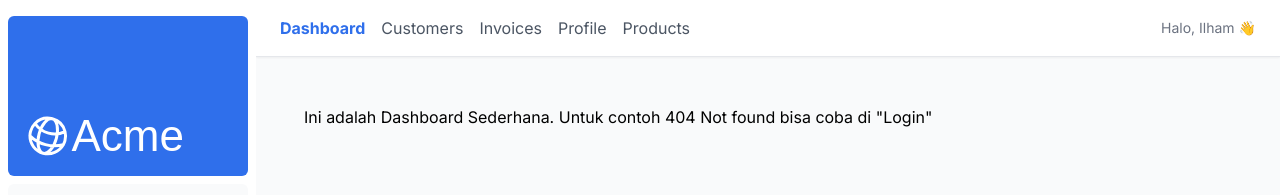
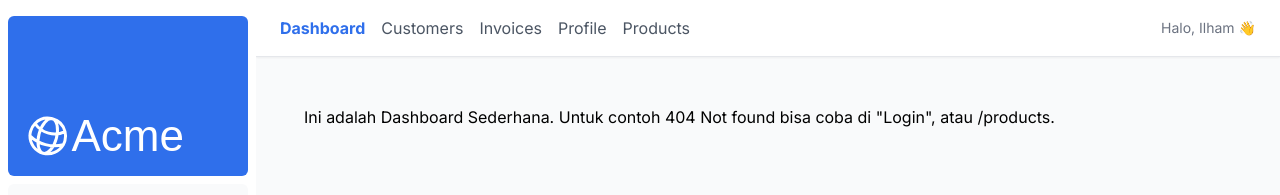
Before and after one commit to ilhampujianto/nextjs-acme-project, a Next.js app: page /dashboard in a window 1280 px wide. Before the commit this address had no page. Shown: the top 195 px of the page. Built offline with nearby package versions, Linux system fonts and the light colour scheme; a web font is replaced by a local one.

Commit message:
next dynamic route

```diff
--- a/app/dashboard/page.tsx
+++ b/app/dashboard/page.tsx
@@ -1,5 +1,5 @@
 export default function Page() {
   return <p>Ini adalah Dashboard Sederhana.
-    Untuk contoh 404 Not found bisa coba di "Login"
+    Untuk contoh 404 Not found bisa coba di "Login", atau /products.
   </p>;
 }
--- a/app/products/[id]/page.tsx
+++ b/app/products/[id]/page.tsx
@@ -5,6 +5,12 @@ const products = [
   { id: '2', name: 'iPhone 15 Pro', price: 20000000, description: 'Smartphone flagship Apple dengan kamera pro dan titanium body.' },
   { id: '3', name: 'AirPods Pro 2', price: 3500000, description: 'Earphone wireless dengan ANC dan spatial audio.' },
 ];
+
+export async function generateStaticParams() {
+  return products.map((product) => ({
+    id: product.id,
+  }));
+}
 
 export default function ProductPage({ params }: { params: { id: string } }) {
   const product = products.find((item) => item.id === params.id);
```
